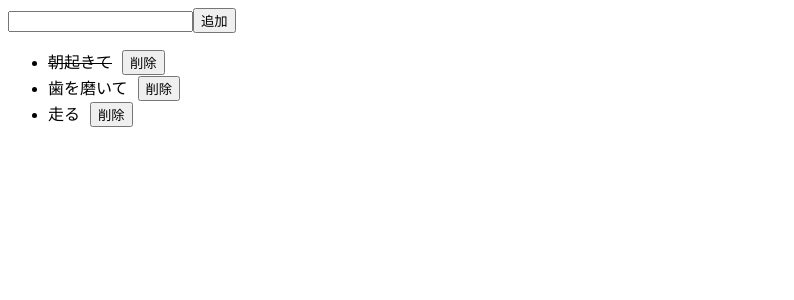
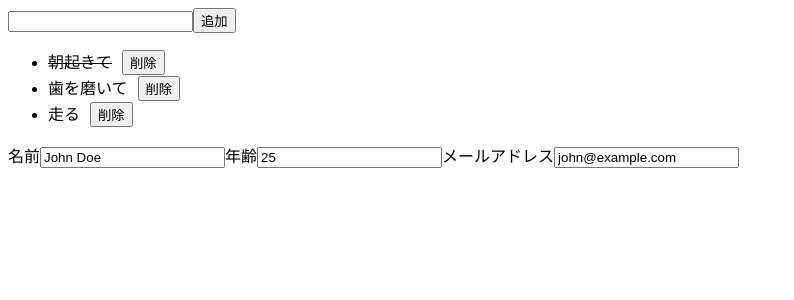
Before and after one commit to keisuke2236/qiita_redux_tutorial, a React (Create React App) app: page / in a window 1280 px wide. Shown: the top 300 px of the page, without its empty margins (0-794 px from the left). Built offline with nearby package versions, Linux system fonts and the light colour scheme.

Commit message:
プロフィール編集機能を付与

```diff
--- /dev/null
+++ b/src/actions/changeText.js
@@ -0,0 +1,4 @@
+export const changeText = (text) => ({
+  type: 'CHANGE_TEXT',
+  text: text
+})
--- /dev/null
+++ b/src/actions/profileActions.js
@@ -0,0 +1,14 @@
+export const changeName = (name) => ({
+  type: 'CHANGE_NAME',
+  name: name
+})
+
+export const changeAge = (age) => ({
+  type: 'CHANGE_AGE',
+  age: age
+})
+
+export const changeEmail = (email) => ({
+  type: 'CHANGE_EMAIL',
+  email: email
+})
--- a/src/components/App.js
+++ b/src/components/App.js
@@ -4,12 +4,15 @@
 // コンテナは Redux と Compornent をつなげるためのもの
 import AddTodoContainer from '../containers/AddTodoContainer'
 import TodoListContainer from '../containers/TodoListContainer'
+import ProfileEditContainer from '../containers/ProfileEditContainer'
+import React from 'react';
 
 function App() {
   return (
     <div>
       <AddTodoContainer />
       <TodoListContainer />
+      <ProfileEditContainer />
     </div>
   );
 }
--- /dev/null
+++ b/src/containers/ProfileEditContainer.js
@@ -0,0 +1,33 @@
+import React from "react"
+import { connect } from "react-redux"
+import { changeName, changeAge, changeEmail } from "../actions/profileActions"
+
+const mapStateToProps = state => ({
+  name: state.profile.name,
+  age: state.profile.age,
+  email: state.profile.email
+})
+
+const mapDispatchToProps = dispatch => ({
+  changeName: name => dispatch(changeName(name)),
+  changeAge: age => dispatch(changeAge(age)),
+  changeEmail: email => dispatch(changeEmail(email))
+})
+
+const ProfileEditContainer = ({ name, age, email, changeName, changeAge, changeEmail }) => {
+  return (
+    <div>
+      <label>名前</label>
+      <input value={name} onChange={(e) => changeName(e.target.value)} />
+
+      <label>年齢</label>
+      <input type="number" value={age} onChange={e => changeAge(e.target.value)} />
+
+      <label>メールアドレス</label>
+      <input value={email} onChange={e => changeEmail(e.target.value)} />
+    </div>
+  )
+}
+
+// Redux の state と dispatch を コンポーネント側で利用できる様に接続
+export default connect(mapStateToProps, mapDispatchToProps)(ProfileEditContainer)
--- a/src/index.js
+++ b/src/index.js
@@ -2,7 +2,7 @@
 // アプリのステータスを管理する store を作成
 // store を 全体に渡すために Provider を使う
 
-import React from 'react';
+import React, { Profiler } from 'react';
 import ReactDOM from 'react-dom';
 import App from './components/App';
 import { Provider } from 'react-redux'; // 普通に React で使う変数共有用の Provider
@@ -12,13 +12,16 @@ import { combineReducers, createStore } from 'redux'; // redux が提供して
 import todoReducer from './reducers/todoReducer'; // todoのステートを内部で管理する リデューサー
 import indexReducer from './reducers/indexReducer';
 import textReducer from './reducers/textReducer';
+import profileReducer from './reducers/profileReducer';
 
+// combineReducerで複数の reducer を結合して store を作成する
 // 複数の状態を管理したい場合は1個のルートリデューサーを作成して、それを createStore に渡す
 // どんなアクションでも全てのリデューサーに渡される、そのため、全てのリデューサーが全てのアクションに反応する
 const rootReducer = combineReducers({
   todos: todoReducer,
   index: indexReducer,
-  text: textReducer
+  text: textReducer,
+  profile: profileReducer
 })
 
 // createStoreでストアを作成、引数にリデューサーを渡すと、ストア内に各リデューサーが管理する部分ステートが形成される
@@ -30,8 +33,7 @@ const store = createStore(
 );
 
 // ここで Provider で全体に store を渡しているのだが、storeを利用するのは connect() である
-// どのコンポーネントからでも、connect関数を用いてReduxの状態にアクセスしたり
-// アクションをディスパッチしたりすることが可能になってる
+// どのコンポーネントからでも、connect関数を用いてReduxの状態にアクセスしたり、アクションをディスパッチしたりすることが可能になってる
 // storeは予約語で、Reduxが自動的に Provider から store を参照して利用している
 ReactDOM.render(
   <React.StrictMode>
--- /dev/null
+++ b/src/reducers/profileReducer.js
@@ -0,0 +1,35 @@
+// type ProfileState = {
+//   name: string,
+//   age: number,
+//   email: string,
+// }
+
+const initialState = {
+  name: 'John Doe',
+  age: 25,
+  email: "john@example.com",
+};
+
+const profileReducer = (state = initialState, action) => {
+  switch (action.type) {
+    case 'CHANGE_NAME':
+      return {
+        ...state,
+        name: action.name,
+      };
+    case 'CHANGE_AGE':
+      return {
+        ...state,
+        age: action.age,
+      };
+    case 'CHANGE_EMAIL':
+      return {
+        ...state,
+        email: action.email,
+      };
+    default:
+      return state;
+  }
+}
+
+export default profileReducer;
```
